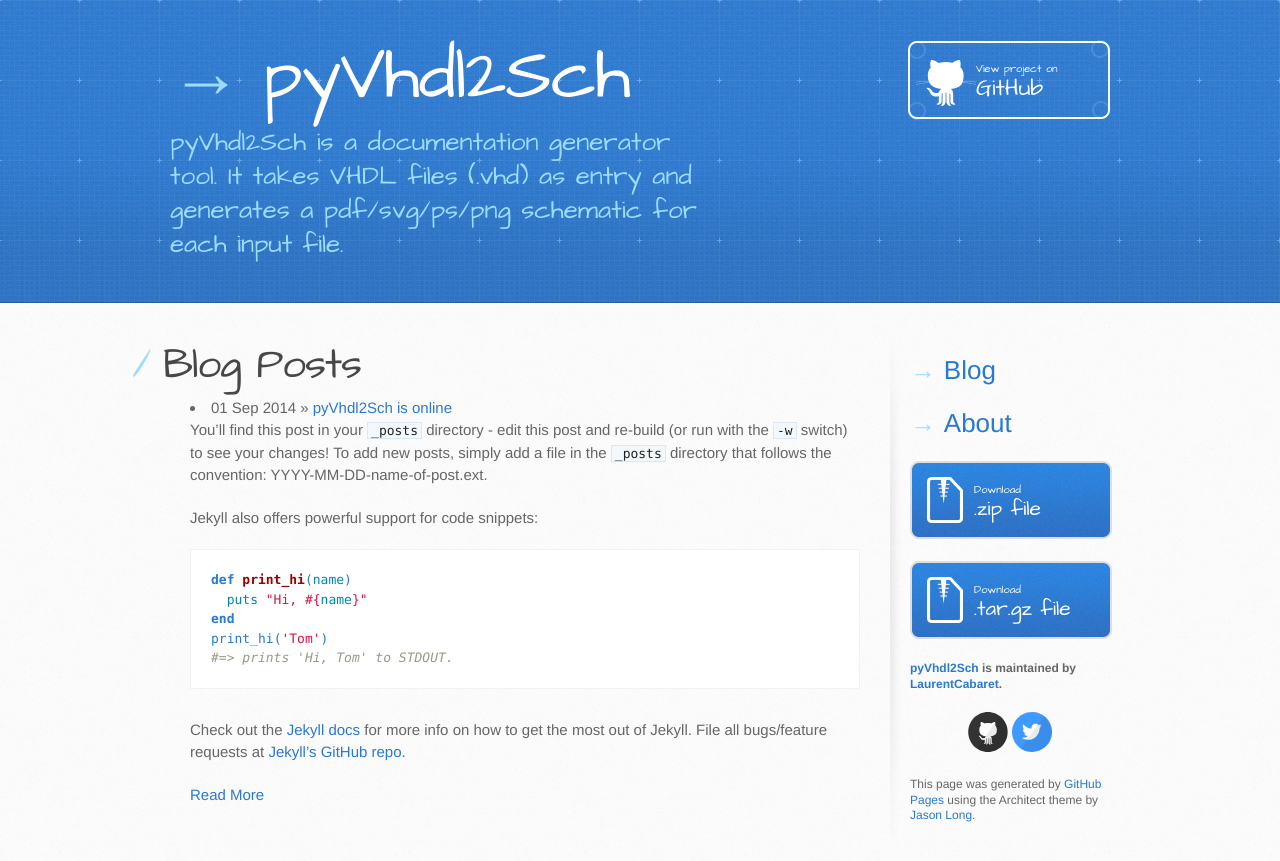
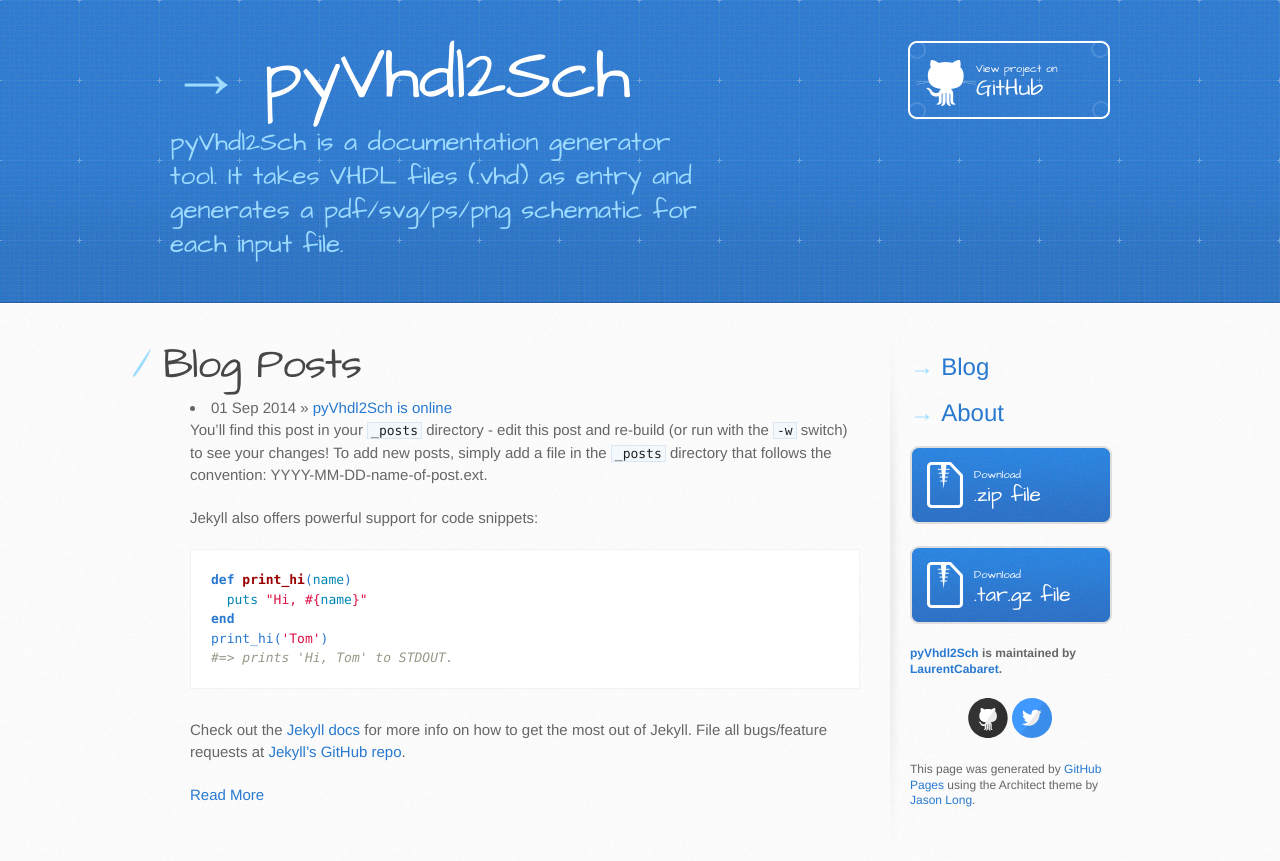
Before and after one commit to LaurentCabaret/pyVhdl2Sch, a Jekyll site: the page built from index.html, in a window 1280 px wide. Shown: the top 861 px of the page. Built offline with Jekyll 4.4.1, drawn with Linux system fonts in a browser that asks for light colours.

Commit message:
changepages

```diff
--- a/stylesheets/stylesheet.css
+++ b/stylesheets/stylesheet.css
@@ -160,11 +160,11 @@ aside a.button {
 }
 
 aside h1 {
-  font-size: 26px;
+  font-size: 24px;
   color: #9ddcff;
   font-weight: normal;
-  line-height: 1.3;
-  width: 140px;
+  line-height: 1.1;
+  width: 180px;
   letter-spacing: 0;
 }
 h1:before {
```
